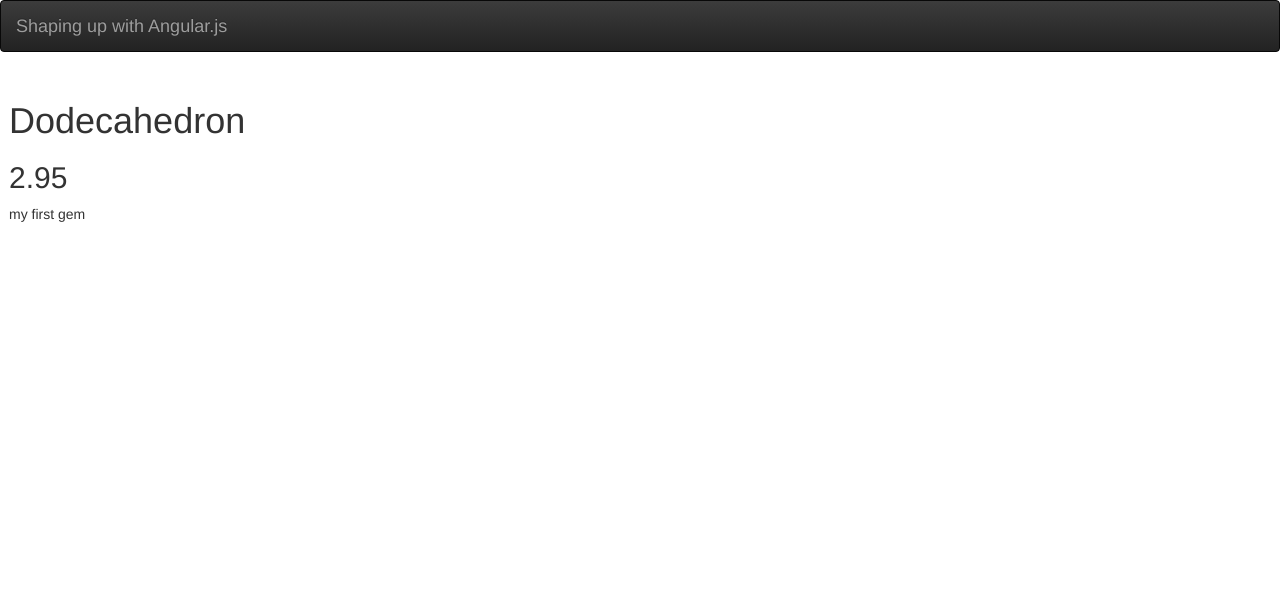
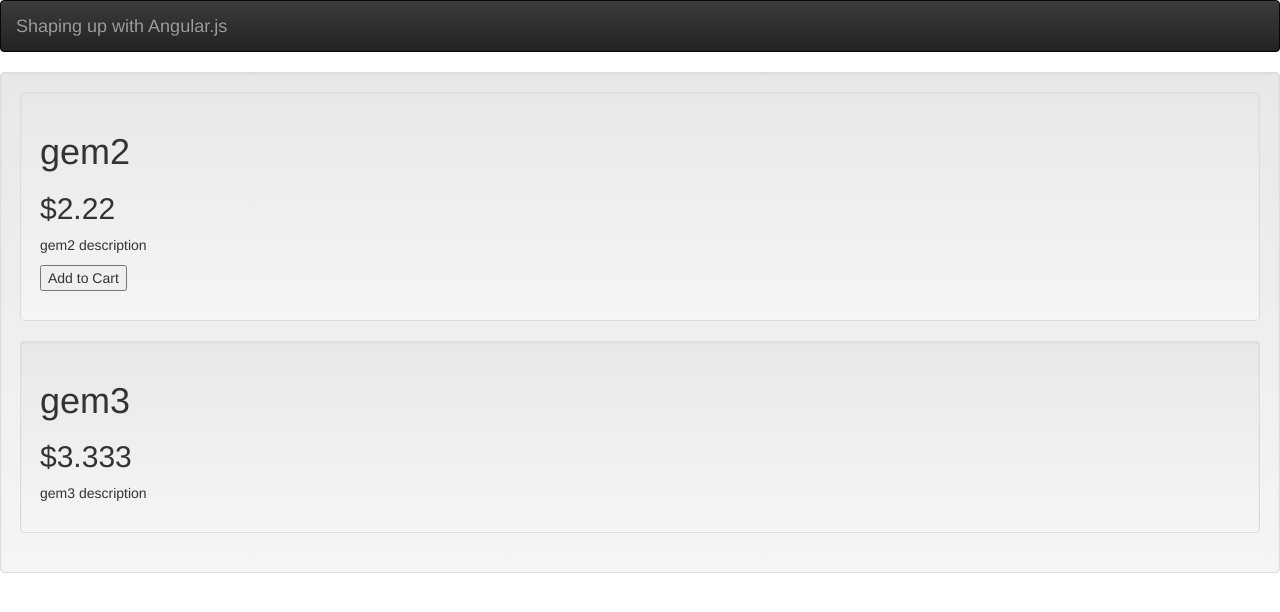
Before and after one commit to TheeGrassHopper/Gem-Store-AngularJs, a website: page app/index.html in a window 1280 px wide. Drawn offline with nearby package versions, Linux system fonts and the light colour scheme.

Commit message:
adding some basic directives

```diff
--- a/app/app.js
+++ b/app/app.js
@@ -2,13 +2,30 @@
     var app = angular.module('gemStore', []);
 
     app.controller('StoreController', function() {
-        this.product = gem;
+        this.products = gems;
     });
 
-    gem = {
-        name: 'Dodecahedron',
-        price: 2.95,
-        description: 'my first gem'
-    };
+    gems = [
+        {
+            name: 'gem1',
+            price: 1.1,
+            description: 'gem1 description',
+            canPurchase: false
+        },
+        {
+            name: 'gem2',
+            price: 2.22,
+            description: 'gem2 description',
+            canPurchase: true,
+            isSoldOut: false
+        },
+        {
+            name: 'gem3',
+            price: 3.333,
+            description: 'gem3 description',
+            canPurchase: true,
+            isSoldOut: true
+        }
+    ];
 
 })();
--- a/app/index.html
+++ b/app/index.html
@@ -14,12 +14,19 @@
             </div>
         </div>
     </div>
-    <div class="well-sm" ng-controller="StoreController as store">
-        <h1>{{store.product.name}}</h1>
-        <h2>{{store.product.price}}</h2>
-        <p>
-            {{store.product.description}}
-        </p>
+    <div ng-controller="StoreController as store" class="well">
+        <div ng-repeat="product in store.products">
+            <div ng-show="product.canPurchase" class="well">
+                <h1>{{product.name}}</h1>
+                <h2>${{product.price}}</h2>
+                <p>
+                    {{product.description}}
+                </p>
+                <p>
+                    <button ng-hide='product.isSoldOut'>Add to Cart</button>
+                </p>
+            </div>
+        </div>
     </div>
 </body>
 </html>
```
